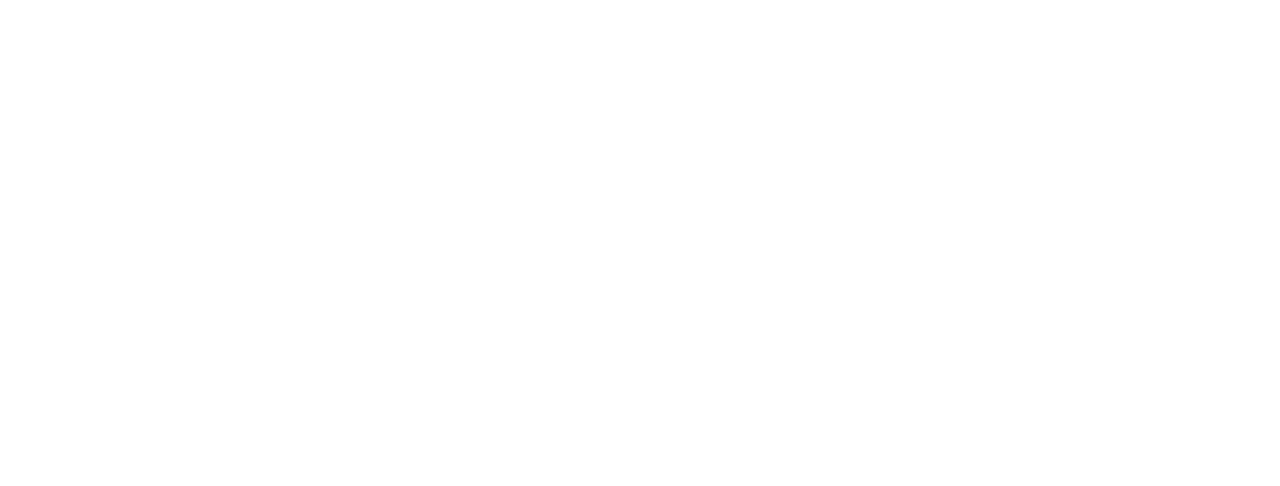
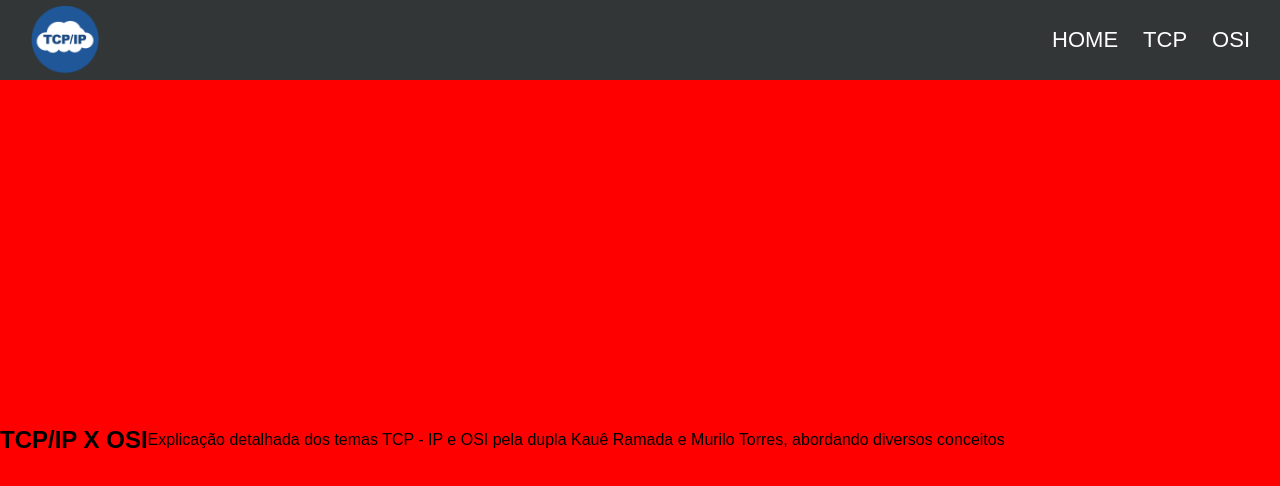
Before and after one commit to KaueRamada/TCP-IP-OSI, a plain HTML site: page index.html in a window 1280 px wide. Drawn offline with Linux system fonts and the light colour scheme.

Commit message:
inico home

```diff
--- a/assets/css/style.css
+++ b/assets/css/style.css
@@ -4,3 +4,57 @@
     padding: 0;
     font-family: Arial, Helvetica, sans-serif;
 }
+
+:root{
+    --color1:#205799;
+    --color2:#0b3d7b;
+    --light:#fff;
+    --dark:#323637;
+}
+
+.navbar{
+    height: 80px;
+    width: 100vw;
+    background-color: var(--dark);
+    display: flex;
+    align-items: center;
+    justify-content: space-between;
+    padding: 30px;
+}
+
+.navbar img{
+    width: 70px;
+}
+.navbar ul{
+    display: flex;
+}
+
+.navbar ul li{
+    list-style: none;
+    transition: 0.5s;
+}
+
+.navbar ul li a:hover{
+    background-color: var(--color1);
+    padding: 10px 5px 10px 5px;
+    border-radius: 15px;
+    transition: 0.2s;
+}
+
+.navbar ul li a{
+    color: var(--light);
+    text-decoration: none;
+    font-size: 22px;
+}
+
+.navbar ul li:not(.navbar ul li:nth-child(3)){
+    margin-right: 25px;
+}
+
+section.home{
+    height: calc(100vh - 80px);
+    width: 100%;
+    display: flex;
+    align-items: center;
+    background-color: red;
+}
--- a/assets/js/script.js
+++ b/assets/js/script.js
@@ -0,0 +1,27 @@
+function changeContent(text) {
+    let newText = '';
+
+    switch (text) {
+        case 'HOME':
+            document.getElementById('home').style.display = 'block';
+            document.getElementById('content').style.display = 'none';
+            newText = '<h2>Título HOME</h2><p>Este é o conteúdo da HOME.</p>';
+            break;
+        case 'TCP':
+            document.getElementById('home').style.display = 'none';
+            document.getElementById('content').style.display = 'block';
+            newText = '<h2>Título TCP</h2><p>Este é o conteúdo do TCP.</p>';
+            break;
+        case 'OSI':
+            document.getElementById('home').style.display = 'none';
+            document.getElementById('content').style.display = 'block';
+            newText = '<h2>Título OSI</h2><p>Este é o conteúdo do OSI.</p>';
+            break;
+        default:
+            document.getElementById('home').style.display = 'none';
+            document.getElementById('content').style.display = 'none';
+            newText = '<p>Conteúdo não encontrado.</p>';
+            break;
+    }
+    document.getElementById('content').innerHTML = newText;
+}
--- a/index.html
+++ b/index.html
@@ -3,9 +3,25 @@
 <head>
     <meta charset="UTF-8">
     <meta name="viewport" content="width=device-width, initial-scale=1.0">
-    <title>Document</title>
+    <title>TCP/IP & OSI | Murilo e Ramada</title>
+    <link rel="stylesheet" href="assets/css/style.css"/>
 </head>
 <body>
+    <nav class="navbar">
+        <img src="assets/img/TCP-IP.png">
+        <ul>
+            <li><a href="#" onclick="changeContent('HOME')">HOME</a></li>
+            <li><a href="#" onclick="changeContent('TCP')">TCP</a></li>
+            <li><a href="#" onclick="changeContent('OSI')">OSI</a></li>
+        </ul>
+    </nav>
+    <section class="home" id="home">
+        <h1>TCP/IP X OSI</h1>
+        <p>Explicação detalhada dos temas TCP - IP e OSI pela dupla Kauê Ramada e Murilo Torres, abordando diversos conceitos</p>
+    </section>
+    <section class="content" id="content">
 
+    </section>
+    <script src="assets/js/script.js"></script>
 </body>
 </html>
```
Also changed, not shown: assets/img/TCP-IP.png (added).
